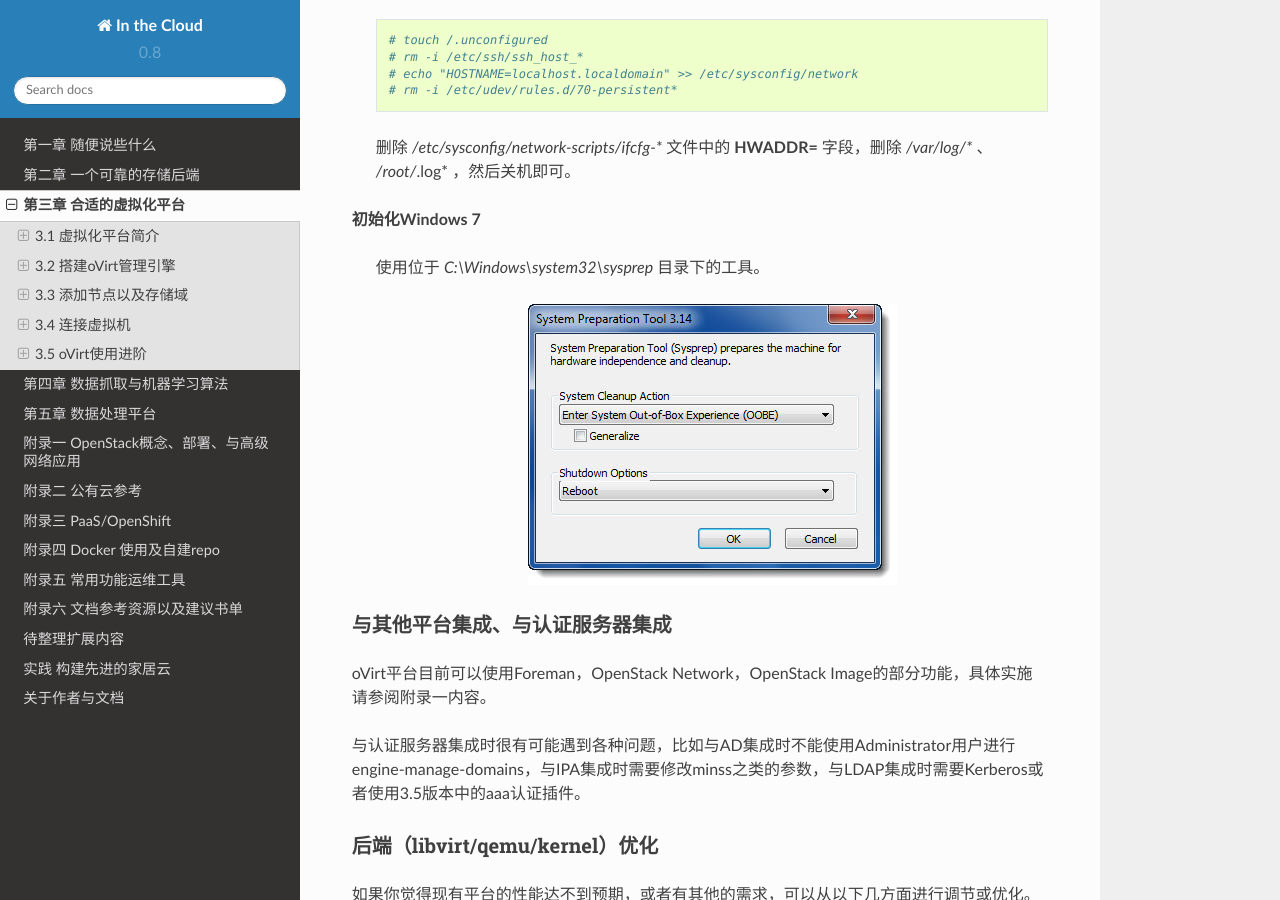
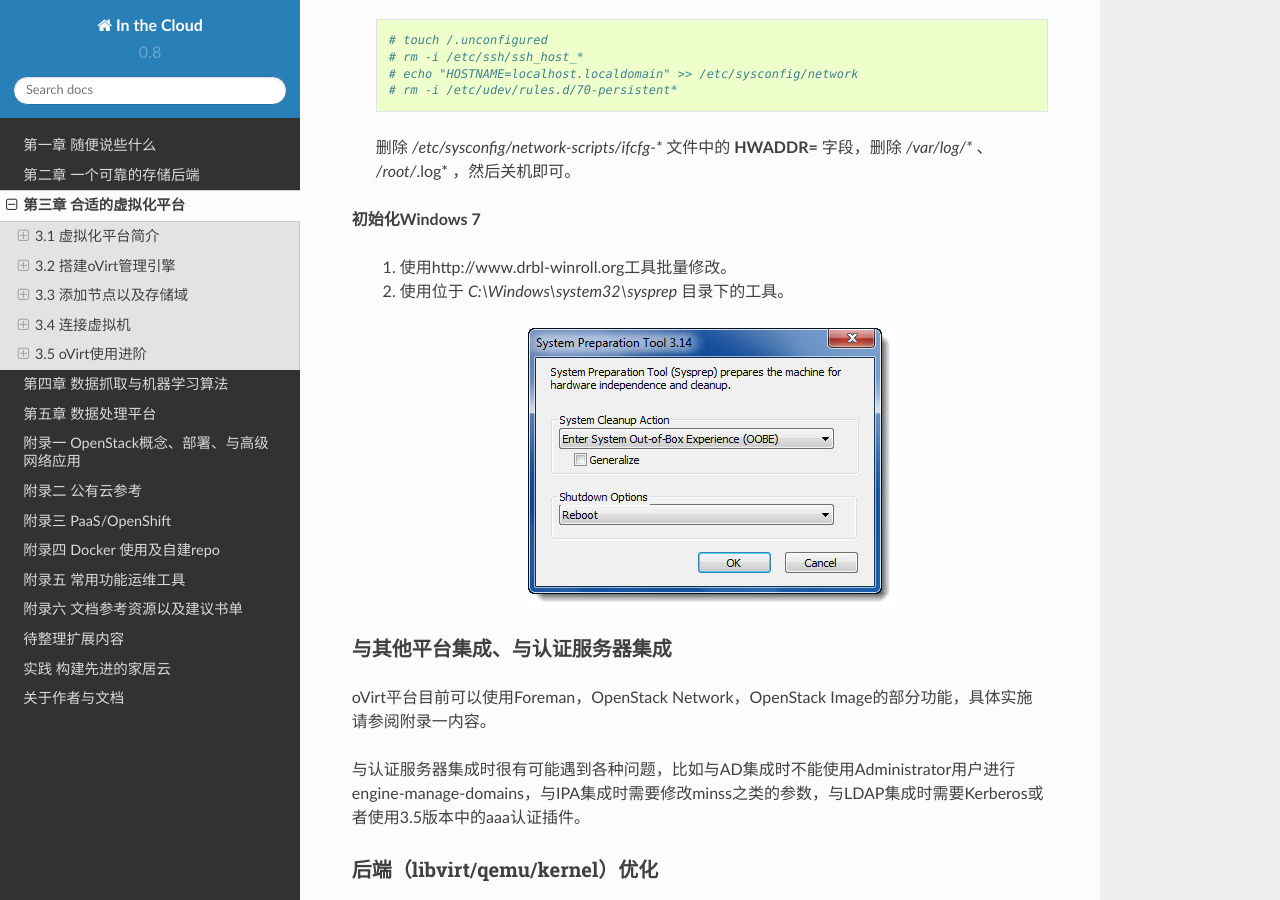
Before and after one commit to lofyer/InTheCloud, a Sphinx documentation site: the page built from source/posts/ch03.rst, in a window 1280 px wide and 900 px high, scrolled down 26764 px. Built offline with Sphinx 7.4.7 and the Read the Docs theme 2.0.0, drawn with Linux system fonts in a browser that asks for light colours; formulas are drawn with MathJax 3.

Commit message:
http://www.drbl-winroll.org added
Useful for sysprep windows

```diff
--- a/source/posts/ch03.rst
+++ b/source/posts/ch03.rst
@@ -1141,7 +1141,8 @@ UI 插件
 
 **初始化Windows 7**
 
-    使用位于 *C:\\Windows\\system32\\sysprep* 目录下的工具。
+    1. 使用http://www.drbl-winroll.org工具批量修改。
+    2. 使用位于 *C:\\Windows\\system32\\sysprep* 目录下的工具。
 
     .. image:: ../images/03-10.jpg
         :align: center
```
